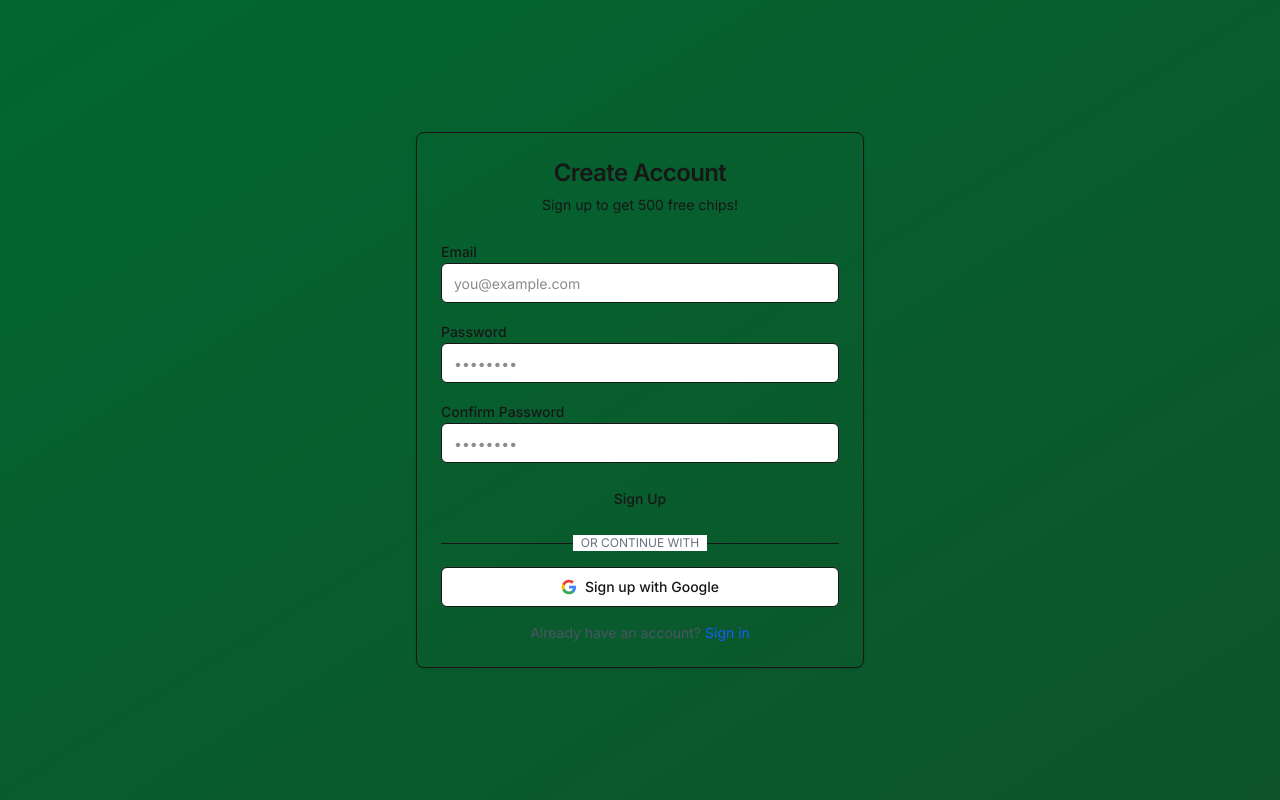
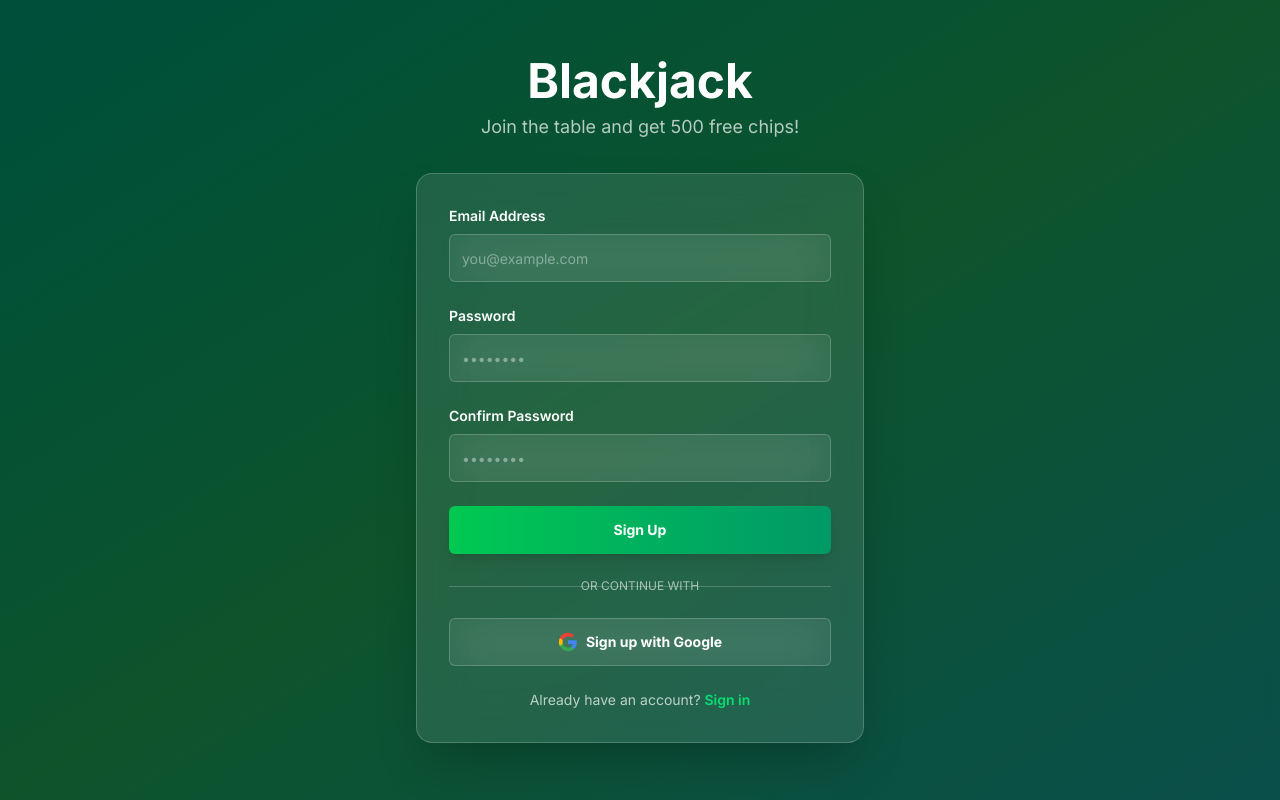
Before and after one commit to Nico26122/BlackJackgame, a Next.js app in the folder blackjack-game/: page /signup in a window 1280 px wide. Built offline with nearby package versions, Linux system fonts and the light colour scheme; no server answers.

Commit message:
Ui update for signup and login page

```diff
--- a/blackjack-game/src/app/login/page.tsx
+++ b/blackjack-game/src/app/login/page.tsx
@@ -5,7 +5,6 @@ import { useRouter } from 'next/navigation';
 import { useAuth } from '@/lib/AuthContext';
 import { Button } from '@/components/ui/button';
 import { Input } from '@/components/ui/input';
-import { Card, CardContent, CardDescription, CardHeader, CardTitle } from '@/components/ui/card';
 import { Alert, AlertDescription } from '@/components/ui/alert';
 
 export default function LoginPage() {
@@ -42,25 +41,26 @@ export default function LoginPage() {
   };
 
   return (
-    <div className="min-h-screen bg-gradient-to-br from-green-800 to-green-900 flex items-center justify-center p-4">
-      <Card className="w-full max-w-md">
-        <CardHeader>
-          <CardTitle className="text-2xl text-center">Welcome Back!</CardTitle>
-          <CardDescription className="text-center">
-            Sign in to play blackjack
-          </CardDescription>
-        </CardHeader>
-        <CardContent>
-          <form onSubmit={handleLogin} className="space-y-4">
+    <div className="min-h-screen bg-gradient-to-br from-emerald-900 via-green-900 to-teal-900 flex items-center justify-center p-4">
+      <div className="w-full max-w-md">
+        {/* Logo/Title */}
+        <div className="text-center mb-8">
+          <h1 className="text-5xl font-bold text-white mb-2">Blackjack 👑</h1>
+          <p className="text-white/70 text-lg">Welcome back to the table</p>
+        </div>
+
+        {/* Login Card */}
+        <div className="backdrop-blur-xl bg-white/10 border border-white/20 rounded-2xl shadow-2xl p-8">
+          <form onSubmit={handleLogin} className="space-y-6">
             {error && (
-              <Alert variant="destructive">
-                <AlertDescription>{error}</AlertDescription>
-              </Alert>
+              <div className="backdrop-blur-xl bg-red-500/20 border border-red-400/30 rounded-xl p-4">
+                <p className="text-red-200 text-sm">{error}</p>
+              </div>
             )}
 
             <div className="space-y-2">
-              <label htmlFor="email" className="text-sm font-medium">
-                Email
+              <label htmlFor="email" className="text-sm font-semibold text-white block">
+                Email Address
               </label>
               <Input
                 id="email"
@@ -69,11 +69,12 @@ export default function LoginPage() {
                 value={email}
                 onChange={(e) => setEmail(e.target.value)}
                 required
+                className="bg-white/5 border-white/20 text-white placeholder:text-white/40 h-12 backdrop-blur-xl focus:bg-white/10 transition-all"
               />
             </div>
 
             <div className="space-y-2">
-              <label htmlFor="password" className="text-sm font-medium">
+              <label htmlFor="password" className="text-sm font-semibold text-white block">
                 Password
               </label>
               <Input
@@ -83,30 +84,35 @@ export default function LoginPage() {
                 value={password}
                 onChange={(e) => setPassword(e.target.value)}
                 required
+                className="bg-white/5 border-white/20 text-white placeholder:text-white/40 h-12 backdrop-blur-xl focus:bg-white/10 transition-all"
               />
             </div>
 
-            <Button type="submit" className="w-full" disabled={loading}>
+            <Button
+              type="submit"
+              disabled={loading}
+              className="w-full bg-gradient-to-r from-green-500 to-emerald-600 hover:from-green-600 hover:to-emerald-700 text-white font-bold h-12 shadow-lg hover:shadow-xl transition-all"
+            >
               {loading ? 'Signing in...' : 'Sign In'}
             </Button>
 
             <div className="relative">
               <div className="absolute inset-0 flex items-center">
-                <span className="w-full border-t" />
+                <span className="w-full border-t border-white/20" />
               </div>
               <div className="relative flex justify-center text-xs uppercase">
-                <span className="bg-white px-2 text-gray-500">Or continue with</span>
+                <span className="bg-transparent px-2 text-white/60">Or continue with</span>
               </div>
             </div>
 
             <Button
               type="button"
-              variant="outline"
-              className="w-full"
               onClick={handleGoogleLogin}
               disabled={loading}
+              variant="outline"
+              className="w-full backdrop-blur-xl bg-white/5 border-white/20 hover:bg-white/10 text-white font-bold h-12 transition-all"
             >
-              <svg className="mr-2 h-4 w-4" viewBox="0 0 24 24">
+              <svg className="mr-2 h-5 w-5" viewBox="0 0 24 24">
                 <path
                   d="M22.56 12.25c0-.78-.07-1.53-.2-2.25H12v4.26h5.92c-.26 1.37-1.04 2.53-2.21 3.31v2.77h3.57c2.08-1.92 3.28-4.74 3.28-8.09z"
                   fill="#4285F4"
@@ -126,16 +132,18 @@ export default function LoginPage() {
               </svg>
               Sign in with Google
             </Button>
+          </form>
 
-            <p className="text-center text-sm text-gray-600">
+          <div className="mt-6 text-center">
+            <p className="text-white/70 text-sm">
               Don't have an account?{' '}
-              <a href="/signup" className="text-blue-600 hover:underline">
+              <a href="/signup" className="text-green-400 hover:text-green-300 font-semibold transition-colors">
                 Sign up
               </a>
             </p>
-          </form>
-        </CardContent>
-      </Card>
+          </div>
+        </div>
+      </div>
     </div>
   );
 }
--- a/blackjack-game/src/app/signup/page.tsx
+++ b/blackjack-game/src/app/signup/page.tsx
@@ -5,8 +5,6 @@ import { useRouter } from 'next/navigation';
 import { useAuth } from '@/lib/AuthContext';
 import { Button } from '@/components/ui/button';
 import { Input } from '@/components/ui/input';
-import { Card, CardContent, CardDescription, CardHeader, CardTitle } from '@/components/ui/card';
-import { Alert, AlertDescription } from '@/components/ui/alert';
 
 export default function SignupPage() {
   const [email, setEmail] = useState('');
@@ -54,25 +52,26 @@ export default function SignupPage() {
   };
 
   return (
-    <div className="min-h-screen bg-gradient-to-br from-green-800 to-green-900 flex items-center justify-center p-4">
-      <Card className="w-full max-w-md">
-        <CardHeader>
-          <CardTitle className="text-2xl text-center">Create Account</CardTitle>
-          <CardDescription className="text-center">
-            Sign up to get 500 free chips!
-          </CardDescription>
-        </CardHeader>
-        <CardContent>
-          <form onSubmit={handleSignup} className="space-y-4">
+    <div className="min-h-screen bg-gradient-to-br from-emerald-900 via-green-900 to-teal-900 flex items-center justify-center p-4">
+      <div className="w-full max-w-md">
+        {/* Logo/Title */}
+        <div className="text-center mb-8">
+          <h1 className="text-5xl font-bold text-white mb-2">Blackjack</h1>
+          <p className="text-white/70 text-lg">Join the table and get 500 free chips!</p>
+        </div>
+
+        {/* Signup Card */}
+        <div className="backdrop-blur-xl bg-white/10 border border-white/20 rounded-2xl shadow-2xl p-8">
+          <form onSubmit={handleSignup} className="space-y-6">
             {error && (
-              <Alert variant="destructive">
-                <AlertDescription>{error}</AlertDescription>
-              </Alert>
+              <div className="backdrop-blur-xl bg-red-500/20 border border-red-400/30 rounded-xl p-4">
+                <p className="text-red-200 text-sm">{error}</p>
+              </div>
             )}
 
             <div className="space-y-2">
-              <label htmlFor="email" className="text-sm font-medium">
-                Email
+              <label htmlFor="email" className="text-sm font-semibold text-white block">
+                Email Address
               </label>
               <Input
                 id="email"
@@ -81,11 +80,12 @@ export default function SignupPage() {
                 value={email}
                 onChange={(e) => setEmail(e.target.value)}
                 required
+                className="bg-white/5 border-white/20 text-white placeholder:text-white/40 h-12 backdrop-blur-xl focus:bg-white/10 transition-all"
               />
             </div>
 
             <div className="space-y-2">
-              <label htmlFor="password" className="text-sm font-medium">
+              <label htmlFor="password" className="text-sm font-semibold text-white block">
                 Password
               </label>
               <Input
@@ -95,11 +95,12 @@ export default function SignupPage() {
                 value={password}
                 onChange={(e) => setPassword(e.target.value)}
                 required
+                className="bg-white/5 border-white/20 text-white placeholder:text-white/40 h-12 backdrop-blur-xl focus:bg-white/10 transition-all"
               />
             </div>
 
             <div className="space-y-2">
-              <label htmlFor="confirmPassword" className="text-sm font-medium">
+              <label htmlFor="confirmPassword" className="text-sm font-semibold text-white block">
                 Confirm Password
               </label>
               <Input
@@ -109,30 +110,35 @@ export default function SignupPage() {
                 value={confirmPassword}
                 onChange={(e) => setConfirmPassword(e.target.value)}
                 required
+                className="bg-white/5 border-white/20 text-white placeholder:text-white/40 h-12 backdrop-blur-xl focus:bg-white/10 transition-all"
               />
             </div>
 
-            <Button type="submit" className="w-full" disabled={loading}>
+            <Button
+              type="submit"
+              disabled={loading}
+              className="w-full bg-gradient-to-r from-green-500 to-emerald-600 hover:from-green-600 hover:to-emerald-700 text-white font-bold h-12 shadow-lg hover:shadow-xl transition-all"
+            >
               {loading ? 'Creating account...' : 'Sign Up'}
             </Button>
 
             <div className="relative">
               <div className="absolute inset-0 flex items-center">
-                <span className="w-full border-t" />
+                <span className="w-full border-t border-white/20" />
               </div>
               <div className="relative flex justify-center text-xs uppercase">
-                <span className="bg-white px-2 text-gray-500">Or continue with</span>
+                <span className="bg-transparent px-2 text-white/60">Or continue with</span>
               </div>
             </div>
 
             <Button
               type="button"
-              variant="outline"
-              className="w-full"
               onClick={handleGoogleSignup}
               disabled={loading}
+              variant="outline"
+              className="w-full backdrop-blur-xl bg-white/5 border-white/20 hover:bg-white/10 text-white font-bold h-12 transition-all"
             >
-              <svg className="mr-2 h-4 w-4" viewBox="0 0 24 24">
+              <svg className="mr-2 h-5 w-5" viewBox="0 0 24 24">
                 <path
                   d="M22.56 12.25c0-.78-.07-1.53-.2-2.25H12v4.26h5.92c-.26 1.37-1.04 2.53-2.21 3.31v2.77h3.57c2.08-1.92 3.28-4.74 3.28-8.09z"
                   fill="#4285F4"
@@ -152,16 +158,18 @@ export default function SignupPage() {
               </svg>
               Sign up with Google
             </Button>
+          </form>
 
-            <p className="text-center text-sm text-gray-600">
+          <div className="mt-6 text-center">
+            <p className="text-white/70 text-sm">
               Already have an account?{' '}
-              <a href="/login" className="text-blue-600 hover:underline">
+              <a href="/login" className="text-green-400 hover:text-green-300 font-semibold transition-colors">
                 Sign in
               </a>
             </p>
-          </form>
-        </CardContent>
-      </Card>
+          </div>
+        </div>
+      </div>
     </div>
   );
 }
```
